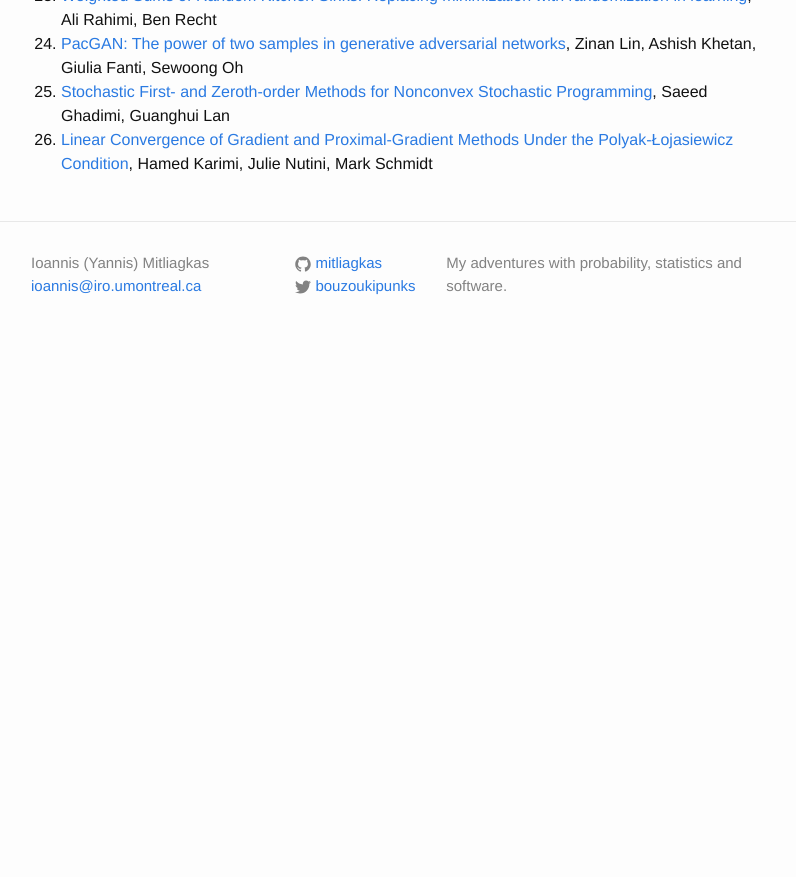
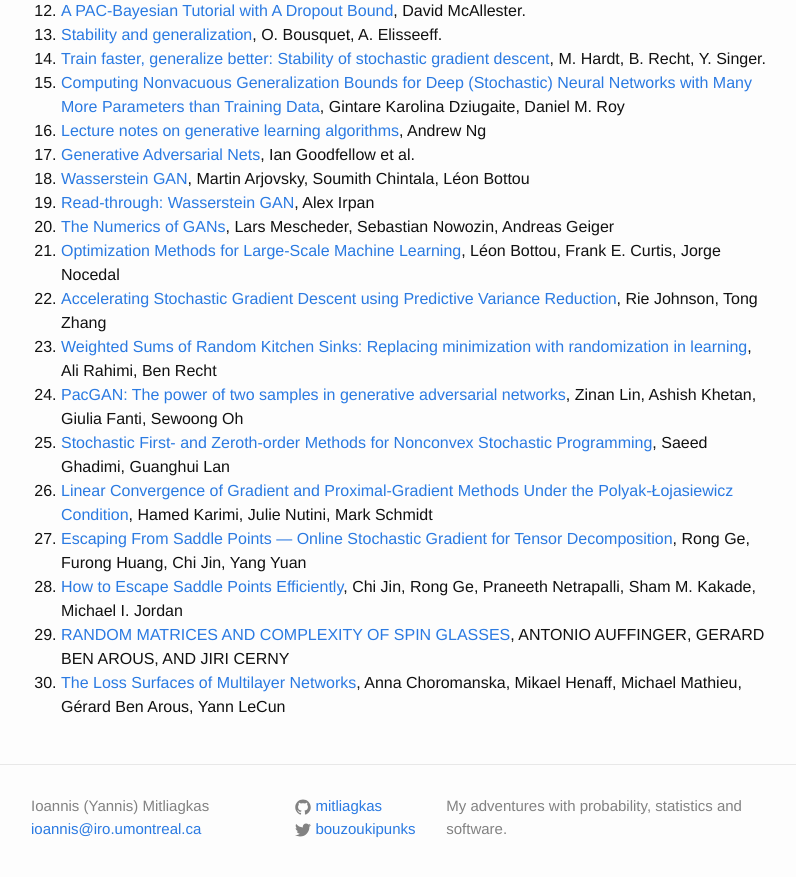
Before and after one commit to mitliagkas/mitliagkas.github.io, a Jekyll site: the page built from dl-theory-class.md, in a window 1280 px wide and 900 px high, scrolled down 5260 px. Shown: the top 877 px of the window, without its empty margins (239-1035 px from the left). Built offline with Jekyll 4.4.1, drawn with Linux system fonts in a browser that asks for light colours; before the commit the page ends 5617 px from its top, so only the background shows below that; some of the changed text lies outside the part shown.

Commit message:
Full schedule

```diff
--- a/dl-theory-class.md
+++ b/dl-theory-class.md
@@ -243,6 +243,31 @@
 
 Reading: [25,26]
 
+**April 5th**
+Escaping saddle points
+[slides by Yang Yuan](http://www.callowbird.com/uploads/8/6/6/4/8664563/1.pdf)
+
+Reading: [27, 28]
+
+**April 11th**
+The theory of spin glasses
+
+Guest lecture by **Alex Fribergh**, UdeM Math.
+
+Reading: [29]
+
+
+**April 12th**
+The Loss Surfaces of Multilayer Networks
+
+Reading: [30]
+
+**April 25th**
+**Class project poster presentation**
+
+16 group posters, pizza, and science. All are welcome!
+
+
 
 
 Resources
@@ -276,3 +301,7 @@
 24. [PacGAN: The power of two samples in generative adversarial networks](https://arxiv.org/abs/1712.04086), Zinan Lin, Ashish Khetan, Giulia Fanti, Sewoong Oh
 25. [Stochastic First- and Zeroth-order Methods for Nonconvex Stochastic Programming](https://arxiv.org/abs/1309.5549), Saeed Ghadimi, Guanghui Lan
 26. [Linear Convergence of Gradient and Proximal-Gradient Methods Under the Polyak-Łojasiewicz Condition](https://arxiv.org/abs/1608.04636), Hamed Karimi, Julie Nutini, Mark Schmidt
+27. [Escaping From Saddle Points --- Online Stochastic Gradient for Tensor Decomposition](https://arxiv.org/abs/1503.02101), Rong Ge, Furong Huang, Chi Jin, Yang Yuan
+28. [How to Escape Saddle Points Efficiently](https://arxiv.org/abs/1703.00887), Chi Jin, Rong Ge, Praneeth Netrapalli, Sham M. Kakade, Michael I. Jordan
+29. [RANDOM MATRICES AND COMPLEXITY OF SPIN GLASSES](https://arxiv.org/pdf/1003.1129.pdf), ANTONIO AUFFINGER, GERARD BEN AROUS, AND JIRI CERNY
+30. [The Loss Surfaces of Multilayer Networks](https://arxiv.org/abs/1412.0233), Anna Choromanska, Mikael Henaff, Michael Mathieu, Gérard Ben Arous, Yann LeCun
```
